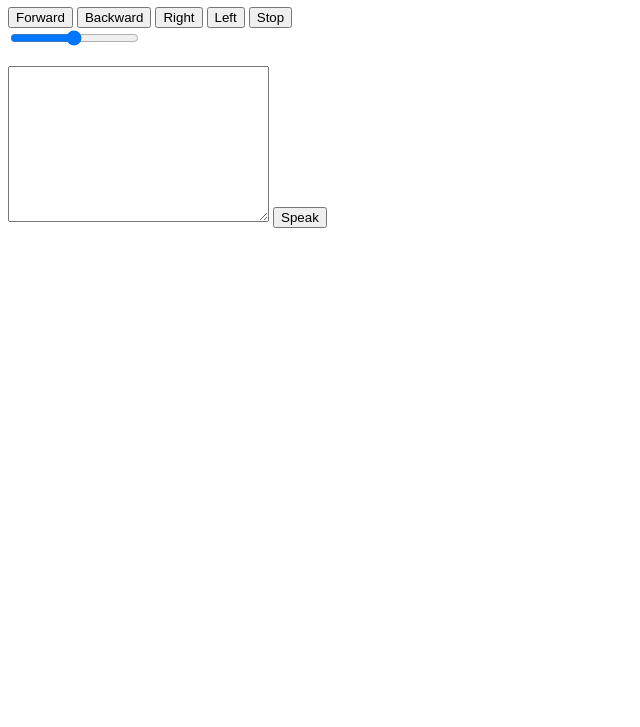
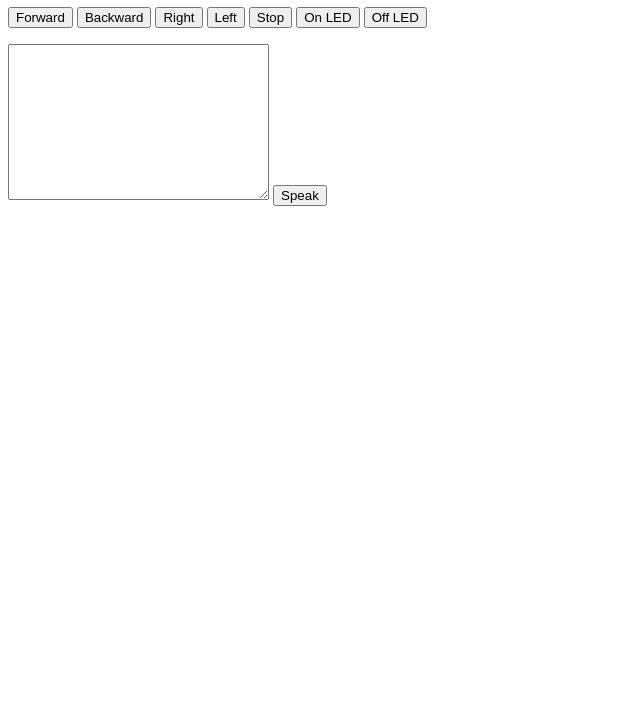
Before and after one commit to innovation-center-gitam-hyd/robot_codes, a website: page views/index.html in a window 1280 px wide. Shown: the part 73-800 px from the top of the page, without its empty margins (0-640 px from the left). Drawn offline with Linux system fonts and the light colour scheme.

Commit message:
Added LED

```diff
--- a/express.js
+++ b/express.js
@@ -92,8 +92,14 @@ board.on('ready', () => {
         var ledcmd = req.body.ledstatus
         if(ledcmd){
             bigled.on()
+            res.status(200).json({
+                success: true
+            })
         }else{
             bigled.off()
+            res.status(200).json({
+                success: true
+            })
         }
     })
 
--- a/views/index.html
+++ b/views/index.html
@@ -16,9 +16,9 @@
     <button onclick="direction('right')">Right</button>
     <button onclick="direction('left')">Left</button>
     <button onclick="direction('stop')">Stop</button>
-    <div class="slidecontainer">
-        <input type="range" min="1" max="100" value="50" class="slider" id="myRange">
-    </div>
+    <button onclick="led('true')">On LED</button>
+    <button onclick="led('false')">Off LED</button>
+
     <p id="success"></p>
 
     <form id="speech">
@@ -58,5 +58,20 @@
             })
         })
     </script>
+    <script>
+        function led(status){
+            $.ajax({
+                url: '/led',
+                type: "POST",
+                dataType: 'json',
+                data: {ledstatus: status},
+                success: function (res) {
+                    if(res.success){
+                        alert(status)
+                    }
+                }
+            })
+        }
+    </script>
 </body>
 </html>
```
